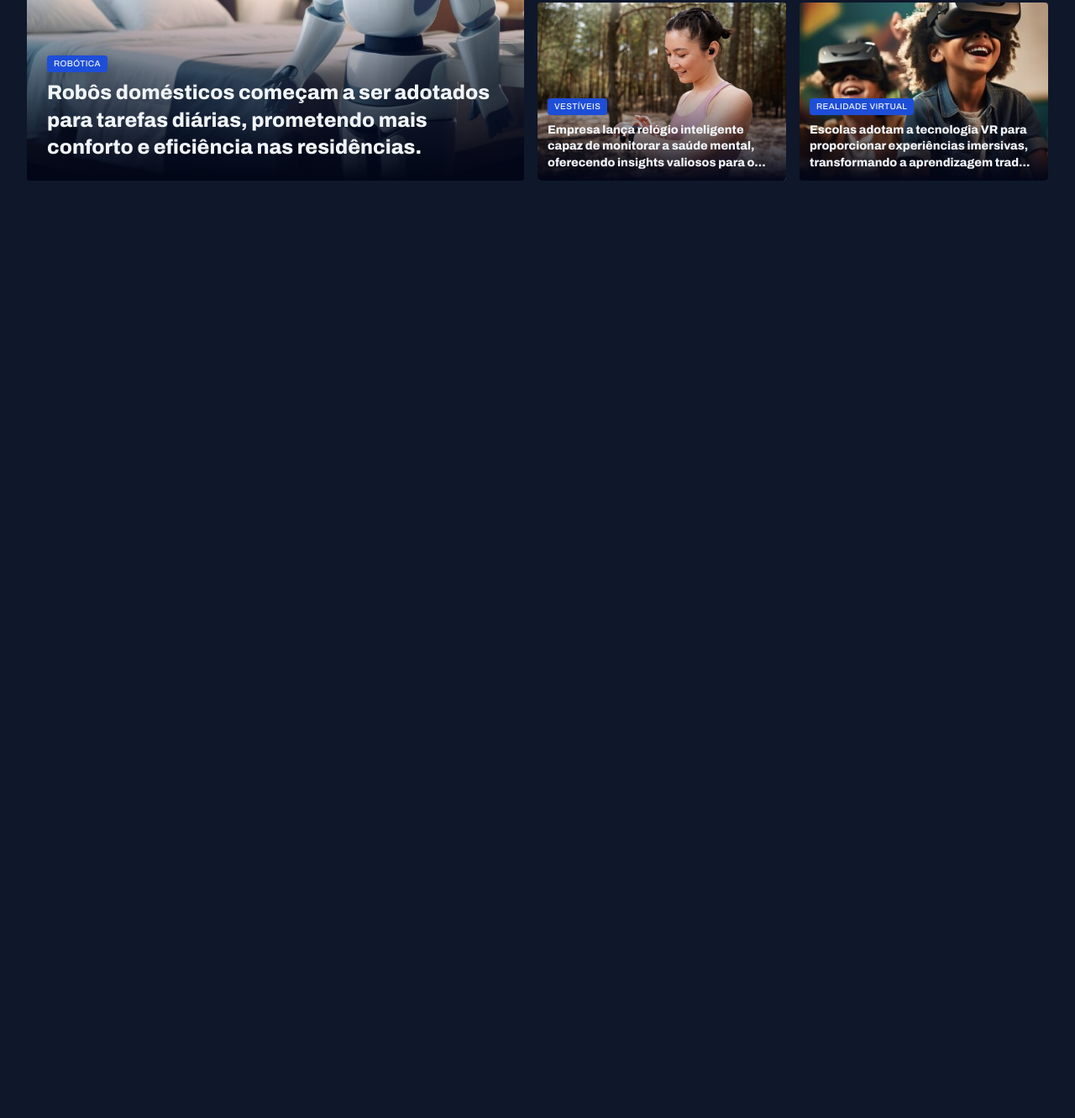
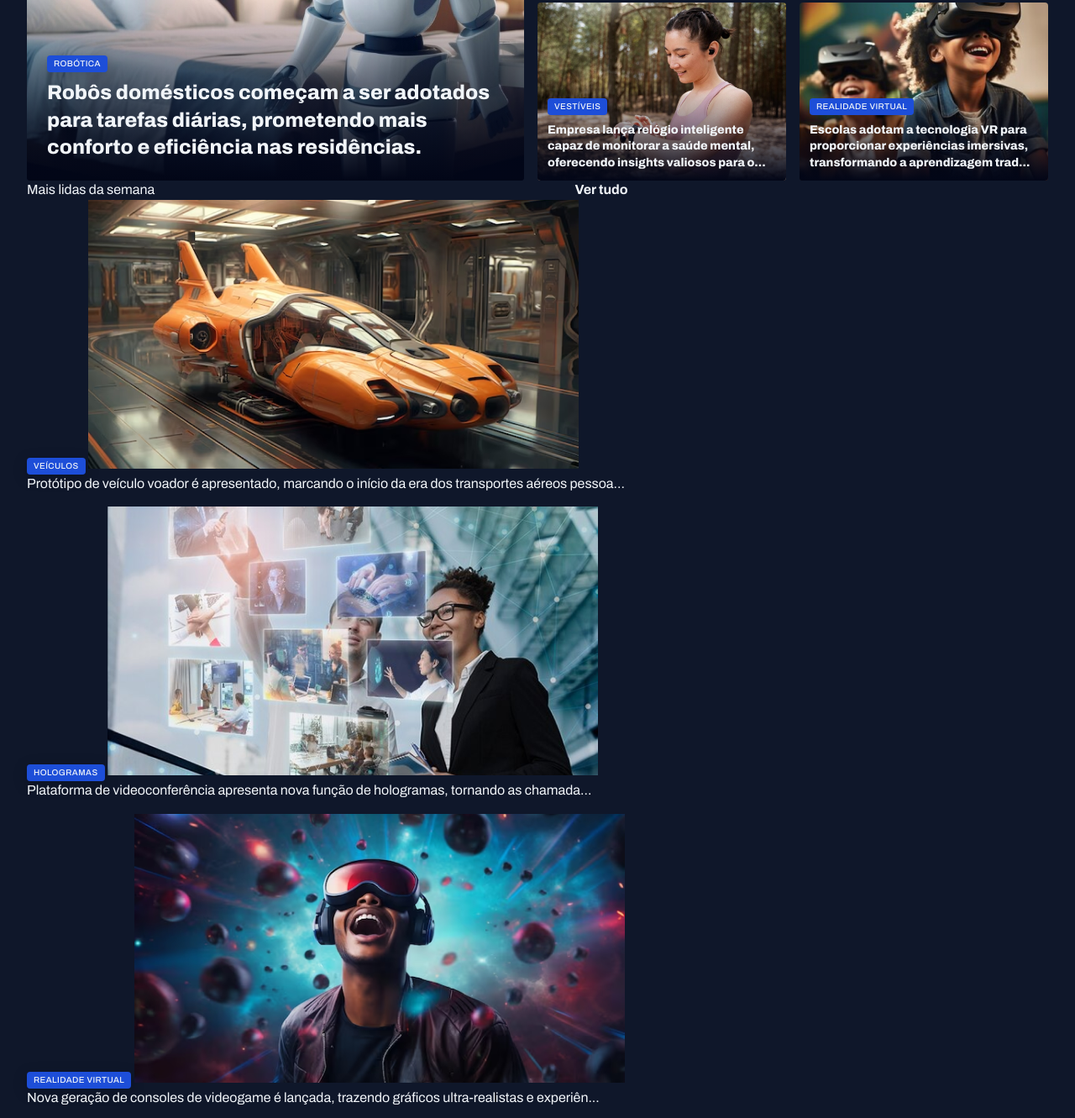
Before and after one commit to Lstark10/projeto-portal-de-noticias, a plain HTML site: page index.html in a window 1280 px wide. Shown: the part 389-1720 px from the top of the page at 84% size. Before the commit the page ends 800 px from the top, so only its background shows below. Drawn offline with Linux system fonts and the light colour scheme.

Commit message:
estruturando a seção mais lidas da semana

```diff
--- a/index.html
+++ b/index.html
@@ -97,6 +97,50 @@
         </figure>
       </div>
     </section>
+
+    <section id="weekly">
+      <header class="grid grid-flow-col">
+        <h3>Mais lidas da semana</h3>
+        <a href="#" class="grid grid-flow-col">
+          <strong>Ver tudo</strong>
+          <span></span>
+        </a>
+      </header>
+
+      <div class="grid gap-16">
+        <figure>
+          <span class="content-tag">veículos</span>
+          <img src="assets/images/Image 06.png" alt="Protótipo de veículo voador é apresentado, marcando o início da era dos transportes aéreos pessoais.">
+          <p>
+            Protótipo de veículo voador é apresentado, marcando o início da era dos transportes aéreos pessoa...
+          </p>
+        </figure>
+
+        <figure>
+          <span class="content-tag">hologramas</span>
+          <img src="assets/images/Image 07.png" alt="Plataforma de videoconferência apresenta nova função de hologramas, tornando as chamadas virtuais mais realistas e envolventes.">
+          <p>
+            Plataforma de videoconferência apresenta nova função de hologramas, tornando as chamada...
+          </p>
+        </figure>
+
+        <figure>
+          <span class="content-tag">realidade virtual</span>
+          <img src="assets/images/Image 08.png" alt="Nova geração de consoles de videogame é lançada, trazendo gráficos ultra-realistas e experiências de jogo totalmente envolventes.">
+          <p>
+            Nova geração de consoles de videogame é lançada, trazendo gráficos ultra-realistas e experiên...
+          </p>
+        </figure>
+
+        <figure>
+          <span class="content-tag">internet</span>
+          <img src="assets/images/Image 09.png" alt="Projeto busca oferecer internet de alta velocidade em áreas remotas através de satélites.">
+          <p>
+            Projeto busca oferecer internet de alta velocidade em áreas remotas através de satélites.
+          </p>
+        </figure>
+      </div>
+    </section>
   </main>
 </body>
 </html>
```
